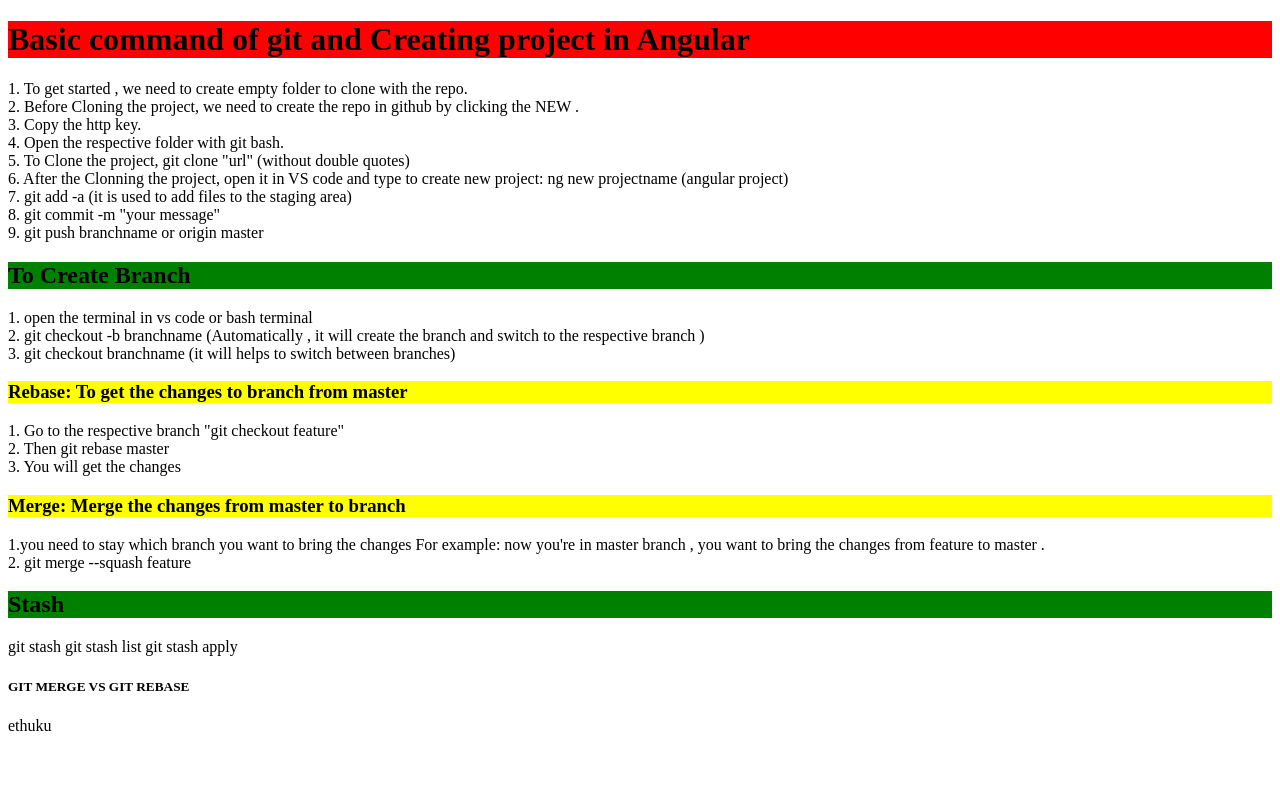
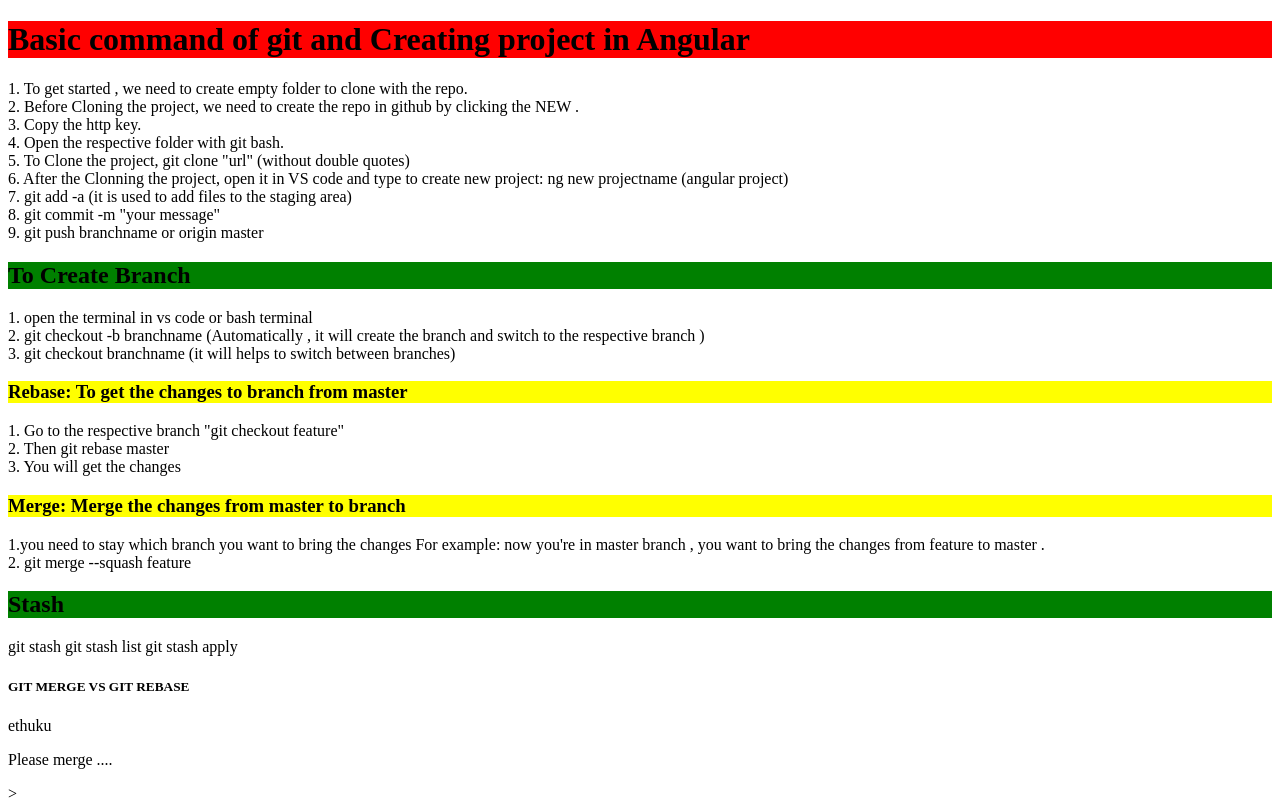
Before and after one commit to Irshmincer/study_git, an Angular app: page / in a window 1280 px wide. Built offline with nearby package versions, Linux system fonts and the light colour scheme.

Commit message:
merge pannu

```diff
--- a/src/app/app.component.html
+++ b/src/app/app.component.html
@@ -46,3 +46,6 @@
  <p>
    ethuku
  </p>
+
+ <p> Please merge ....
+   </p>>
```
